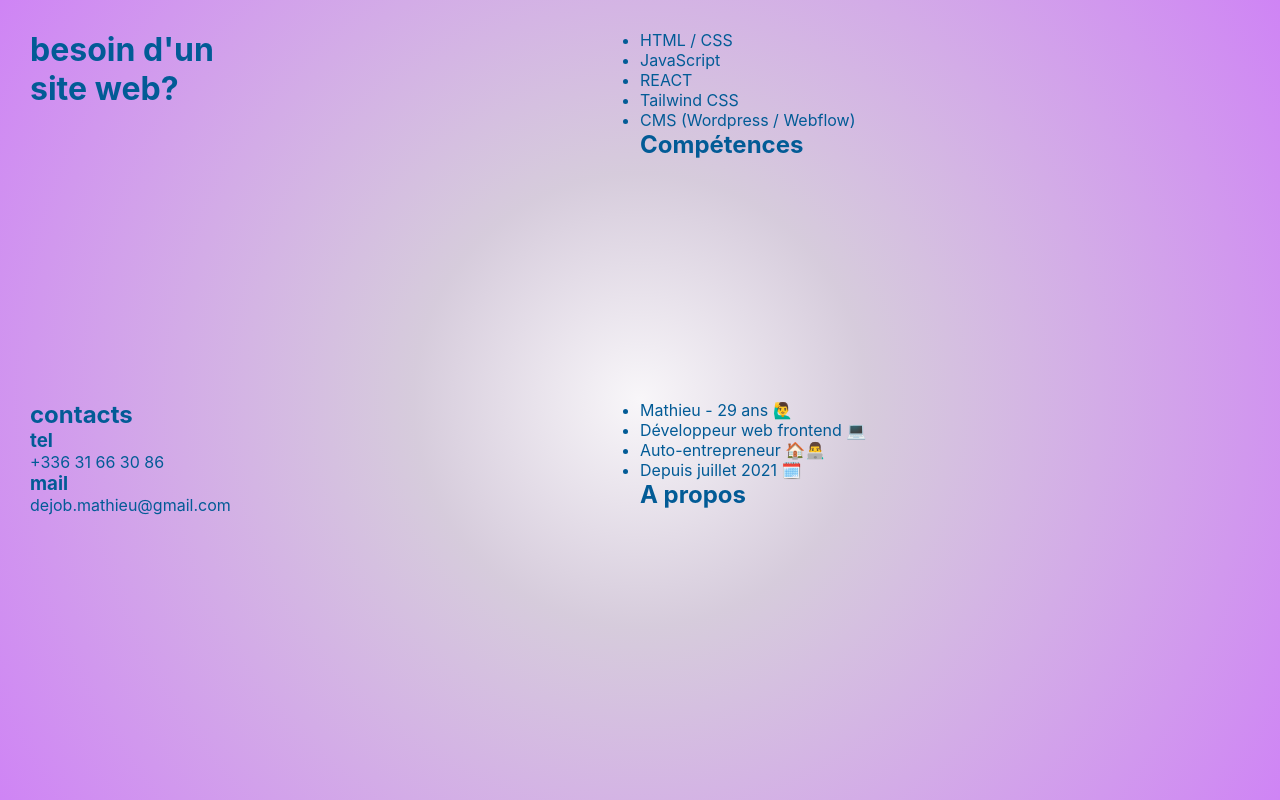
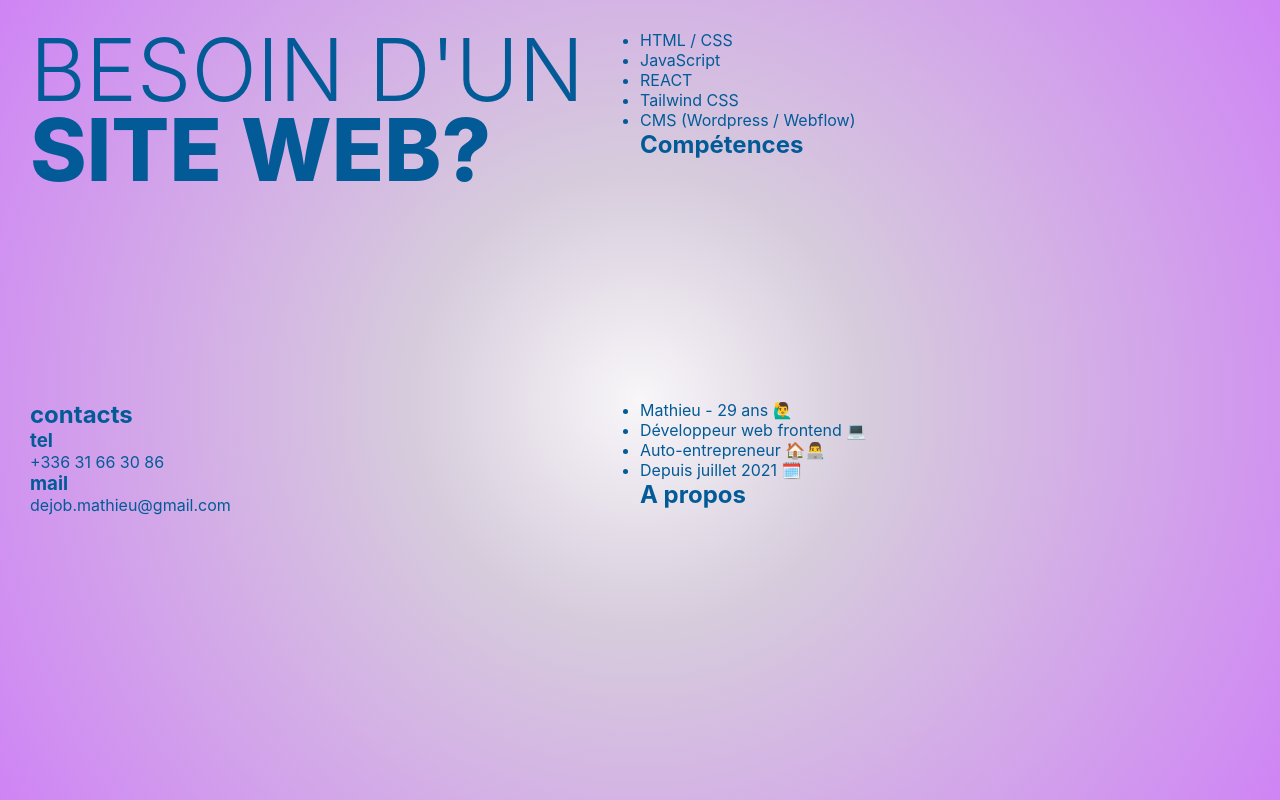
Before and after one commit to mathieudejob/mathieudejob.github.io, a React (Create React App) app: page / in a window 1280 px wide. Built offline with nearby package versions, Linux system fonts and the light colour scheme.

Commit message:
Fix #root css value

```diff
--- a/src/assets/styles/App.css
+++ b/src/assets/styles/App.css
@@ -15,3 +15,22 @@
   padding: 30px;
   color: var(--main-font-color);
 }
+
+/* ------------- */
+/*  Main title   */
+/* ------------- */
+.titleContainer {
+  text-transform: uppercase;
+  color: var(--main-font-color);
+  grid-area: a;
+}
+
+h1 {
+  font-size: 86px;
+  font-weight: 300;
+  line-height: 80px;
+}
+
+h1 span {
+  font-weight: 800;
+}
--- a/src/assets/styles/index.css
+++ b/src/assets/styles/index.css
@@ -24,7 +24,7 @@ body,
 #root {
   width: 100%;
   height: 100vh;
-  overflow: hidden;
+  overflow-x: visible;
 }
 
 #root {
```
